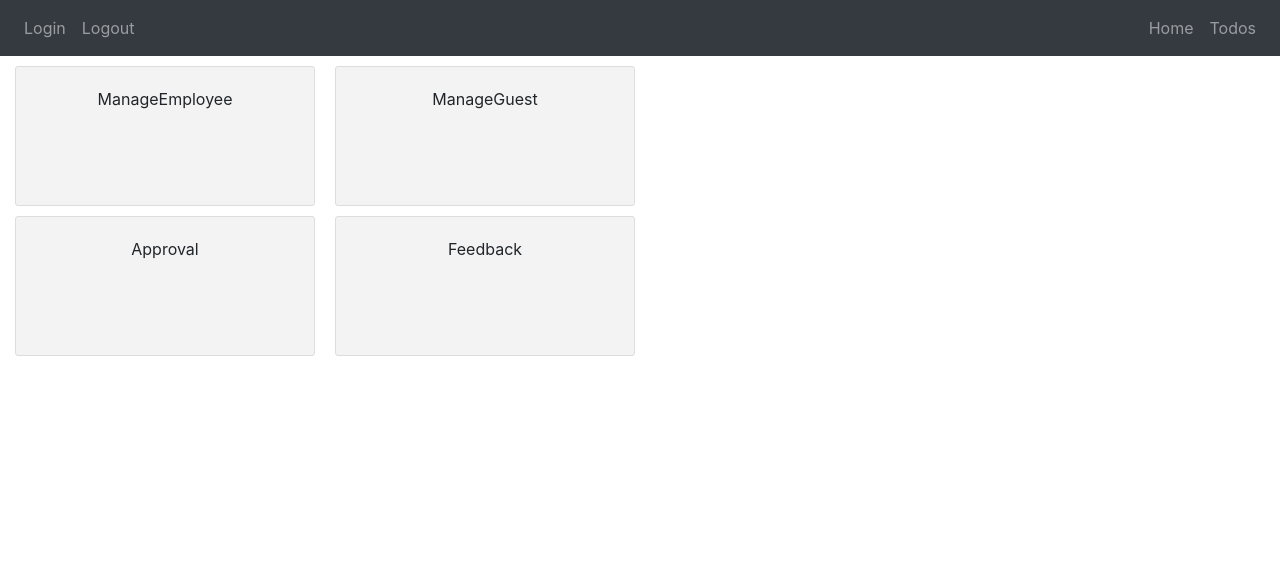
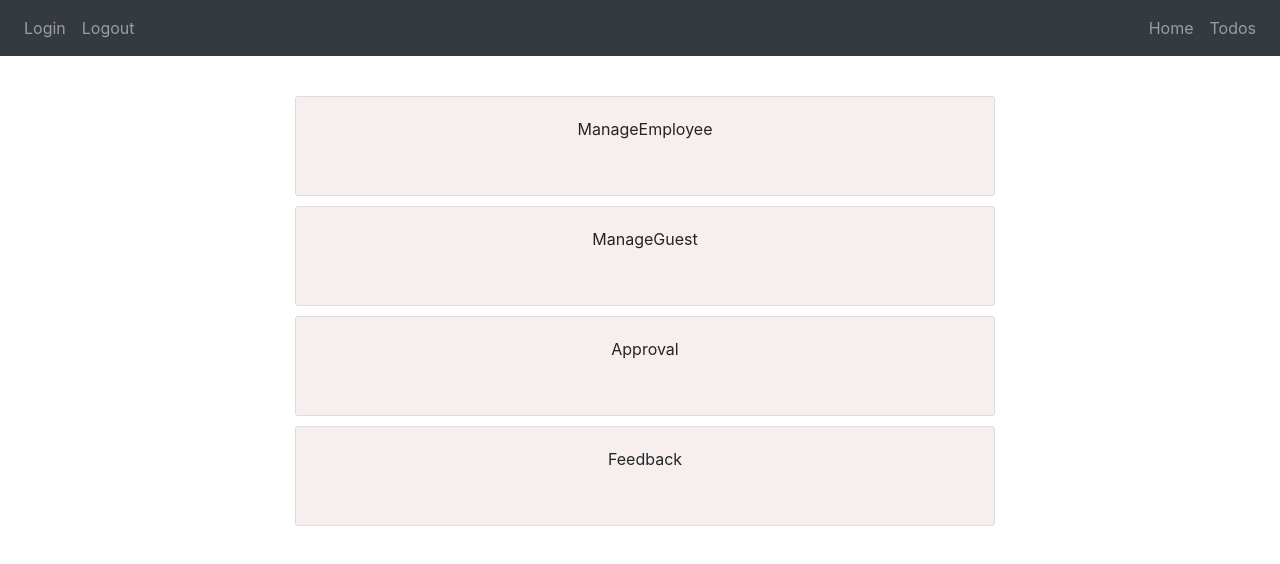
Before and after one commit to pearlkothari/Guest-House, a React (Create React App) app in the folder guesthouse/: page /admin in a window 1280 px wide. Shown: the top 564 px of the page. Built offline with nearby package versions, Linux system fonts and the light colour scheme.

Commit message:
commit to master

```diff
--- a/guesthouse/src/Admin/Admin.css
+++ b/guesthouse/src/Admin/Admin.css
@@ -1,10 +1,11 @@
 .Admin {
   display: flex;
   flex-direction: column;
-
 }
 
 .container_1 {
+  margin-top: 30px;
+  align-items: center;
   display: flex;
-  flex-direction: row;
+  flex-direction: column;
 }
--- a/guesthouse/src/Admin/Admin.jsx
+++ b/guesthouse/src/Admin/Admin.jsx
@@ -12,9 +12,6 @@ function Admin() {
             <div className="container_1">
                  <Container what={"ManageEmployee"}/>
                  <Container what={"ManageGuest"}/>
-            </div>
-
-            <div className="container_1">
                  <Container what={"Approval"}/>
                  <Container what={"Feedback"}/>
             </div>
--- a/guesthouse/src/Admin/Approval/Approval.jsx
+++ b/guesthouse/src/Admin/Approval/Approval.jsx
@@ -1,8 +1,10 @@
 import React from 'react'
+import AdminHeader from '../AdminHeader'
 
 function Approval() {
     return (
         <div>
+            <AdminHeader/>
             Approval
         </div>
     )
--- a/guesthouse/src/Admin/Container.css
+++ b/guesthouse/src/Admin/Container.css
@@ -2,13 +2,13 @@
   display: flex;
   flex-direction: column;
   justify-content: space-between;
-  width: 300px;
-  height: 140px;
+  height: 100px;
+  width: 700px;
   margin-left: 15px;
   margin-right: 5px;
   margin-top: 10px;
   padding: 20px;
-  background-color: #f3f3f3;
+  background-color: #f7eeee;
   border: 1px solid #dddddd;
   border-radius: 3px;
 }
--- a/guesthouse/src/Admin/Feedback/Feedback.jsx
+++ b/guesthouse/src/Admin/Feedback/Feedback.jsx
@@ -1,8 +1,11 @@
 import React from 'react'
+import AdminHeader from '../AdminHeader'
+
 
 function Feedback() {
     return (
         <div>
+            <AdminHeader/>
             Feedback
         </div>
     )
```
Also changed, not shown: guesthouse/src/FooterComponent.jsx (deleted, +0 -13 lines), guesthouse/src/HeaderComponent.jsx (deleted, +0 -29 lines).
